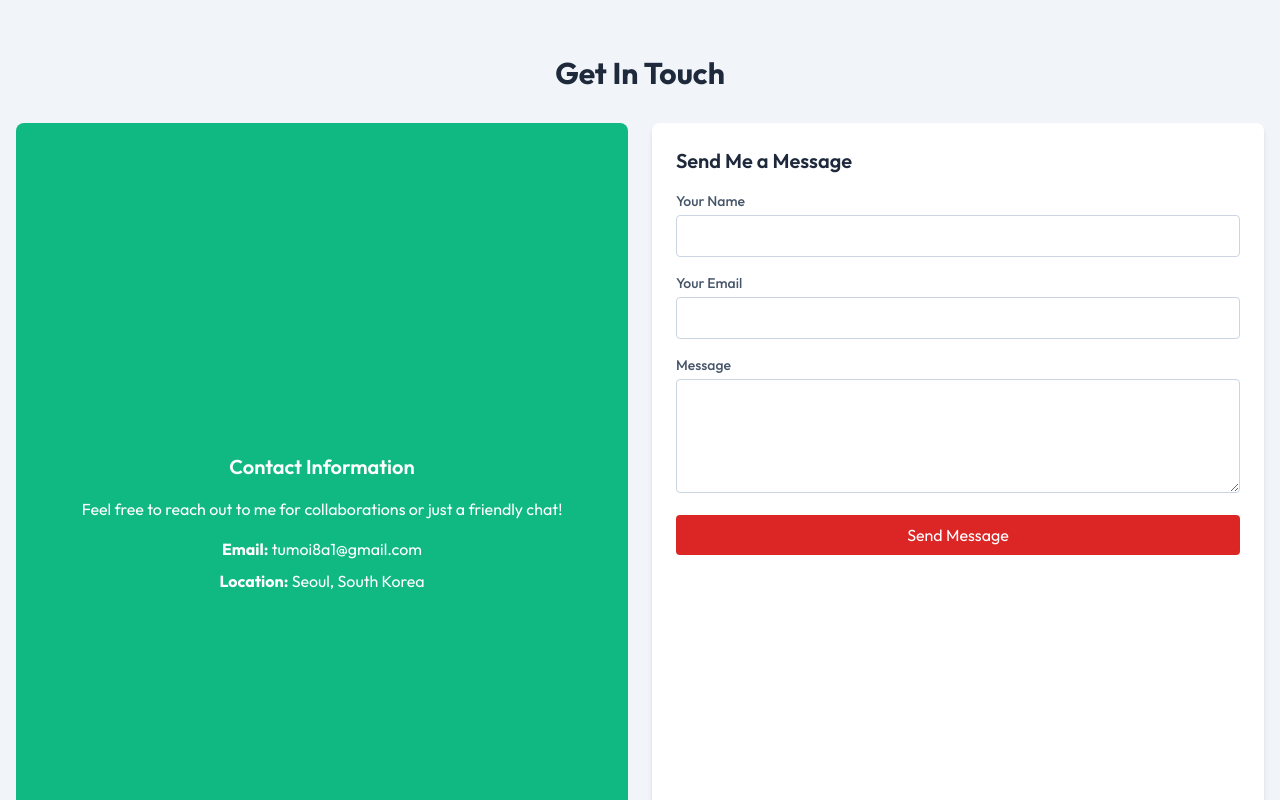
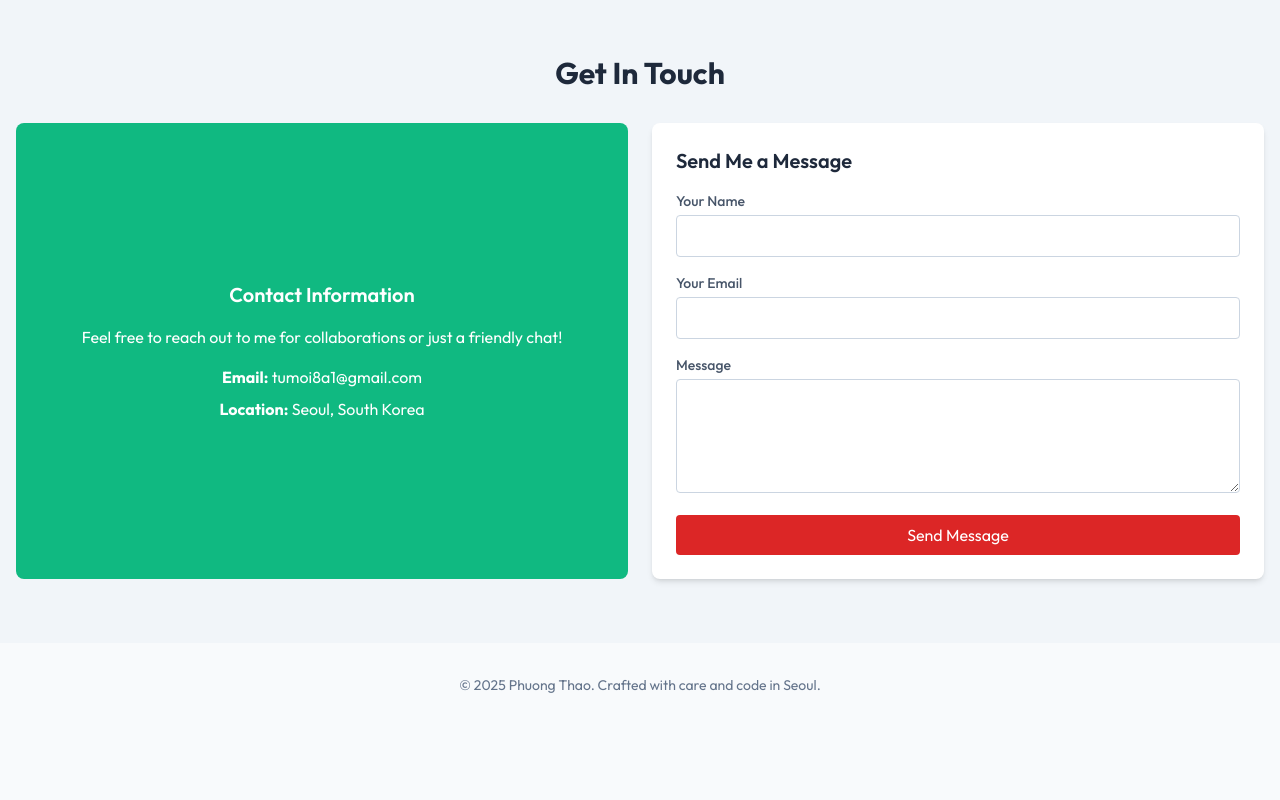
Before and after one commit to bloomincode-dev/bloomincode-dev.github.io, a plain HTML site: page index.html in a window 1280 px wide. Shown: the part 2400-3200 px from the top of the page. After the commit the page ends 3127 px from the top, so only its background shows below. Drawn offline with nearby package versions, Linux system fonts and the light colour scheme.

Commit message:
Căn chỉnh chiều cao Contact gọn

```diff
--- a/index.html
+++ b/index.html
@@ -280,7 +280,7 @@
     <div class="container mx-auto px-4">
         <h2 class="text-3xl font-bold mb-8 text-center">Get In Touch</h2>
 
-        <div class="grid grid-cols-1 md:grid-cols-2 gap-6 min-h-screen">
+        <div class="grid grid-cols-1 md:grid-cols-2 gap-6 min-h-[250px]">
             <!-- Left Info -->
   <div class="bg-emerald-500 text-white rounded-lg flex flex-col items-center justify-center text-center h-full">
     <div>
```
